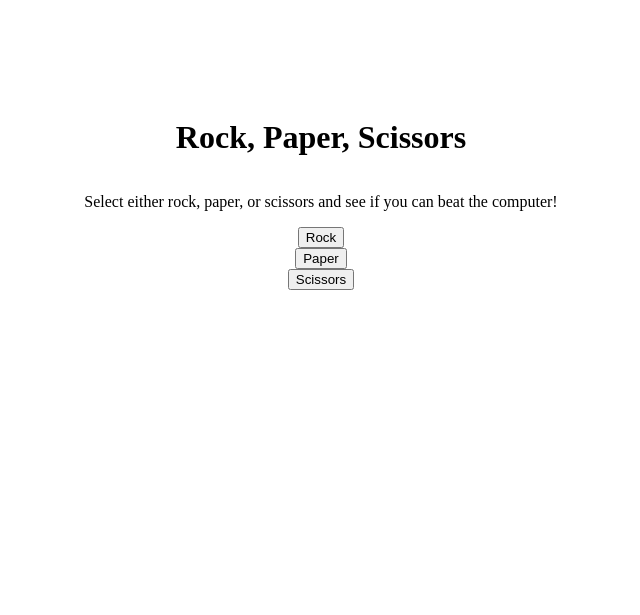
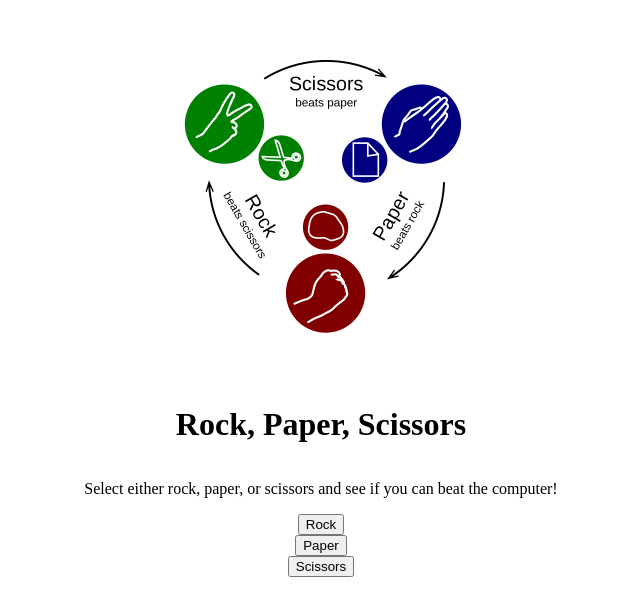
Before and after one commit to sehriban-act/rock-paper-scissors_game, a plain HTML site: page index.html in a window 1280 px wide. Shown: the part 105-720 px from the top of the page, without its empty margins (379-1019 px from the left). Drawn offline with Linux system fonts and the light colour scheme.

Commit message:
indexhtml  edited

```diff
--- a/index.html
+++ b/index.html
@@ -10,6 +10,7 @@
 </head>
 
 <body>
+    <img src="./image/1200px-Rock-paper-scissors.svg.png" alt="" width="300px">
     <h1>Rock, Paper, Scissors</h1>
     <p>Select either rock, paper, or scissors and see if you can beat the computer!</p>
 
```
